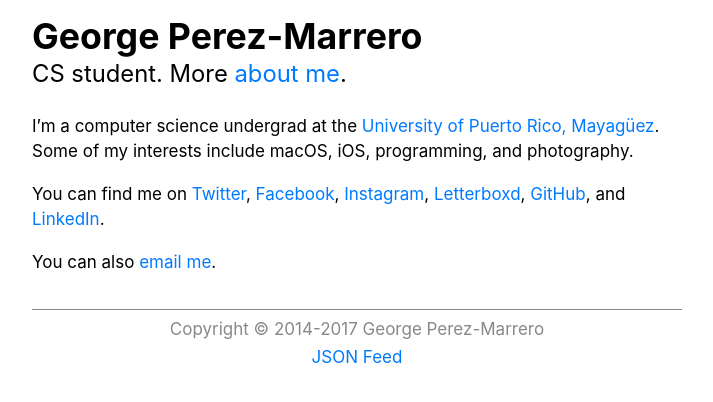
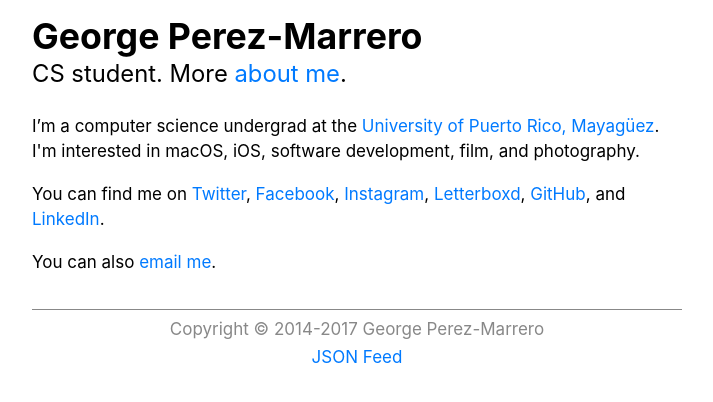
Before and after one commit to georgeperez/titanpointe.org, a Jekyll site: the page built from about.html, in a window 1280 px wide. Shown: the top 402 px of the page, without its empty margins (283-996 px from the left). Built offline with Jekyll 4.4.1, drawn with Linux system fonts in a browser that asks for light colours.

Commit message:
Update About

```diff
--- a/about.html
+++ b/about.html
@@ -5,7 +5,7 @@
 ---
 
 <article>
-  <p>I&rsquo;m a computer science undergrad at the <a class="uprm" href="http://math.uprm.edu/">University of Puerto Rico, Mayagüez</a>. Some of my interests include macOS, iOS, programming, and photography.</p>
+  <p>I&rsquo;m a computer science undergrad at the <a class="uprm" href="http://math.uprm.edu/">University of Puerto Rico, Mayagüez</a>. I'm interested in macOS, iOS, software development, film, and photography.</p>
 
   <p>You can find me on <a class="twitter" href="https://twitter.com/georgeperez/">Twitter</a>, <a class="facebook" href="https://facebook.com/georgeperezmarrero/">Facebook</a>, <a class="instagram" href="https://instagram.com/georgeperez/">Instagram</a>, <a class="letterboxd" href="https://letterboxd.com/georgeperez/">Letterboxd</a>, <a class="github" href="https://github.com/georgeperez/">GitHub</a>, and <a class="linkedin" href="https://linkedin.com/in/georgeperezmarrero/">LinkedIn</a>.</p>
 
```
